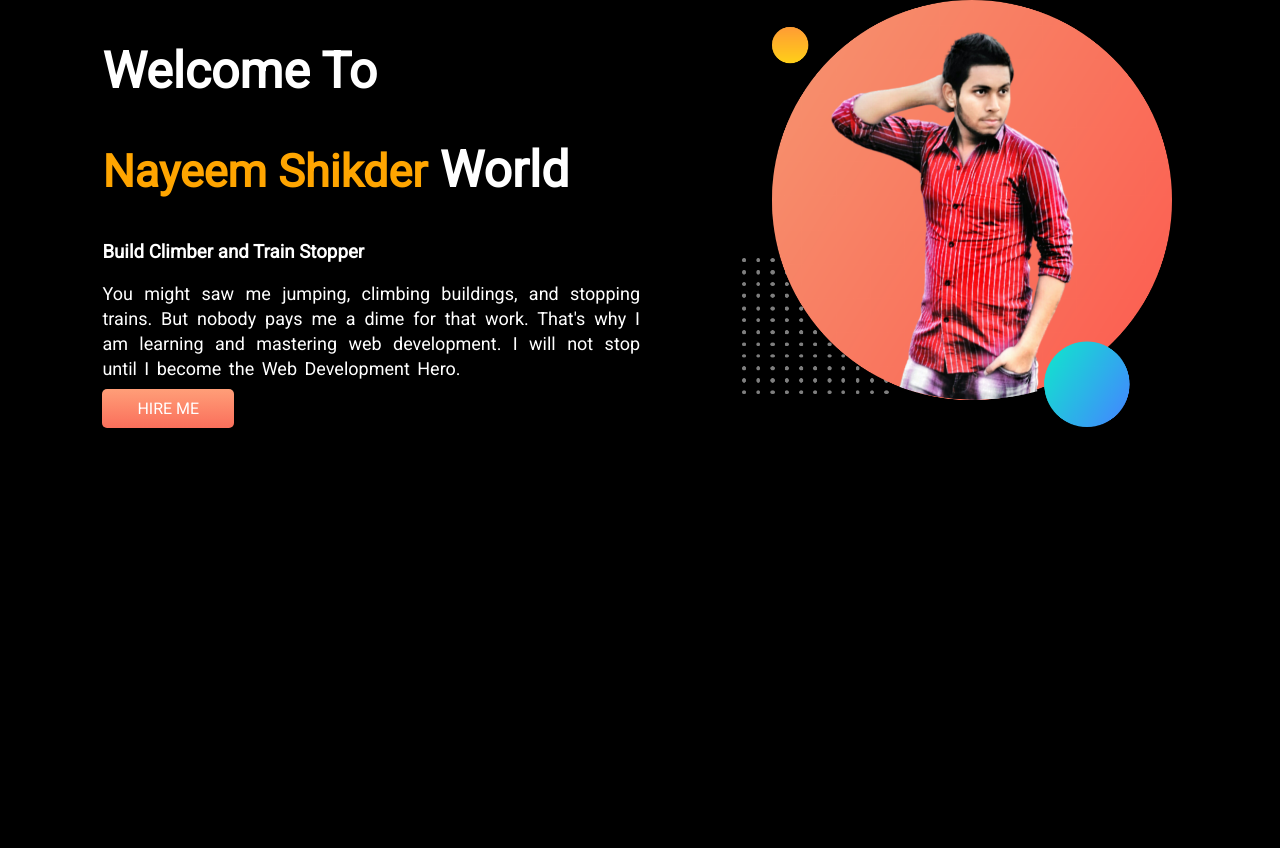
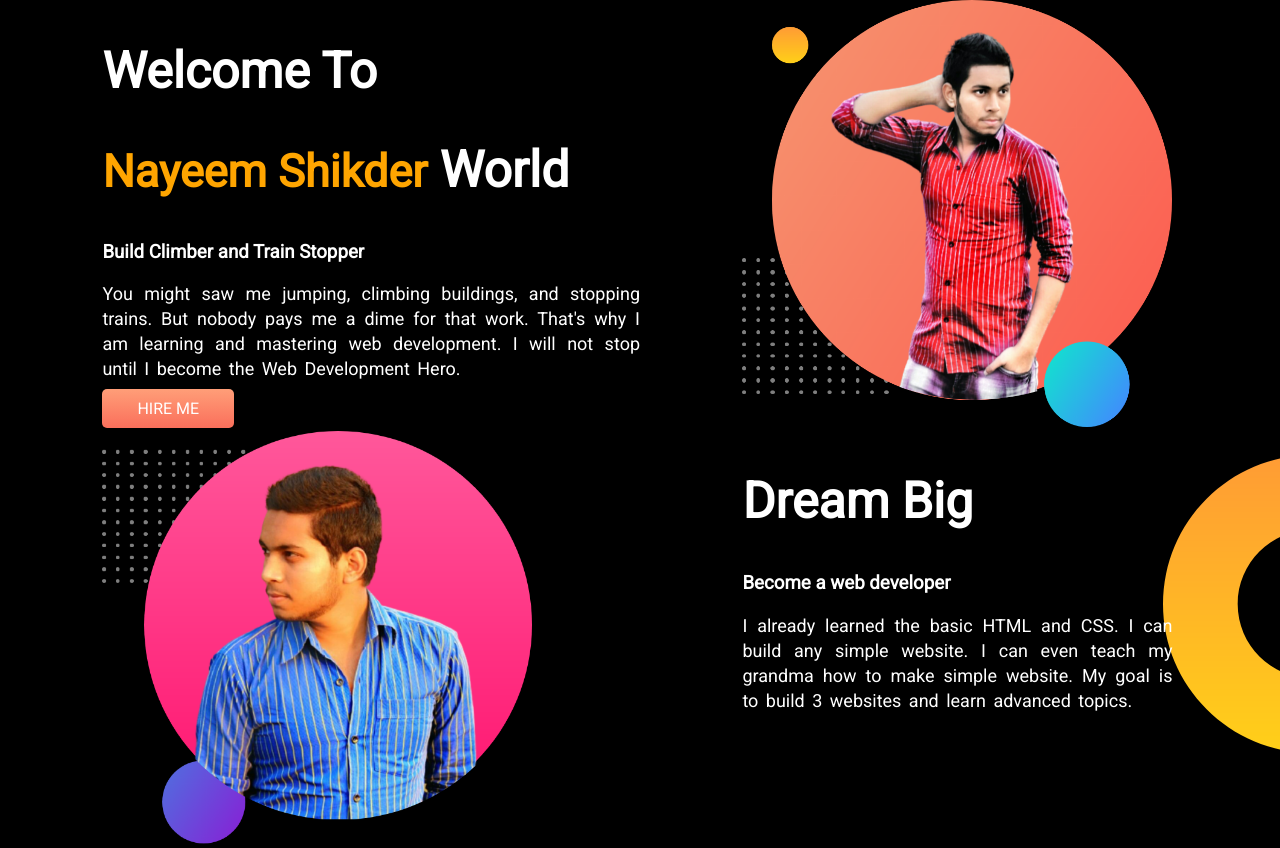
Before and after one commit to mdnayeemshikder/my-assignment-practisc, a plain HTML site: page index.html in a window 1280 px wide. Before the commit the page ends 800 px from the top, so only its background shows below. Drawn offline with Linux system fonts and the light colour scheme.

Commit message:
first commit

```diff
--- a/index.html
+++ b/index.html
@@ -11,7 +11,8 @@
     <link href="https://fonts.googleapis.com/css2?family=Roboto&display=swap" rel="stylesheet" />
   </head>
   <body>
-    <section class="first-section">
+    <section id="top-pic" class="first-section">
+
         <div class="first-div">
           <h1>Welcome To</h1>
           <h1><span class="fisrt-line">Nayeem Shikder</span> World</h1>
@@ -23,9 +24,26 @@
           </p>
           <a class="ancore-tag" href="">HIRE ME</a>
         </div>
+      </div>
       <div class="first-div">
         <img src="images/love.png" alt="" />
       </div>
     </section>
+
+    <section class="first-section">
+      <div class="first-div">
+        <img src="images/love-2.png" alt="" />
+      </div>
+      <div id="midel-pic" class="first-div">
+
+          <h1>Dream Big</h1>
+          <h3>Become a web developer</h3>
+          <p id="pheragraph">
+            I already learned the basic HTML and CSS. I can build any simple website. I can even teach my grandma how to
+            make simple website. My goal is to build 3 websites and learn advanced topics.
+          </p>
+
+      </div>
+    </section>
   </body>
 </html>
--- a/style.css
+++ b/style.css
@@ -35,8 +35,17 @@ h1{
     border-radius: 5px;
     color: white;
 }
-section{
+#top-pic {
     background-image: url(images/top-benner-removebg-preview.png);
     background-repeat: no-repeat;
 
 }
+#pheragraph{
+    padding-right: 20%;
+}
+#midel-pic{
+    background-image: url(images/dream-bg.png);
+    background-repeat: no-repeat;
+    background-position: right;
+    background-position-y: 20%;
+}
```
Lines whose indentation alone changed are shown as unchanged.
